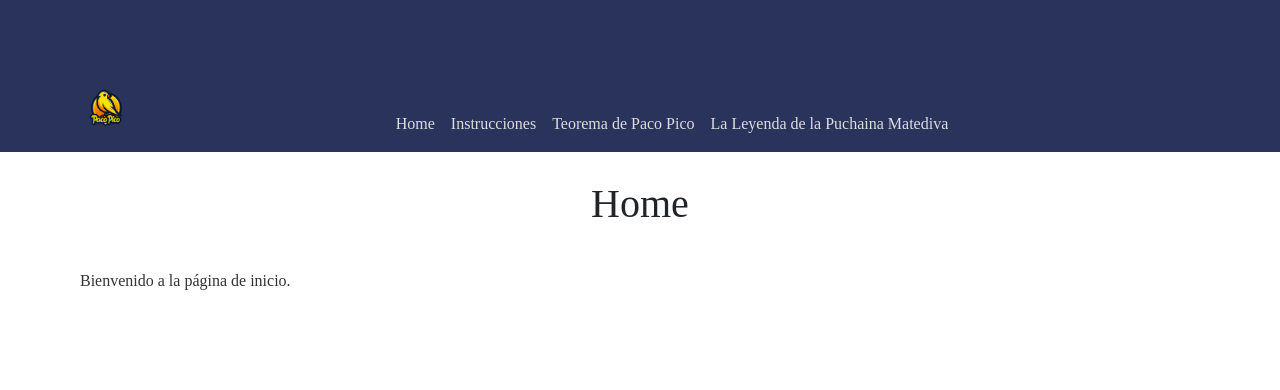
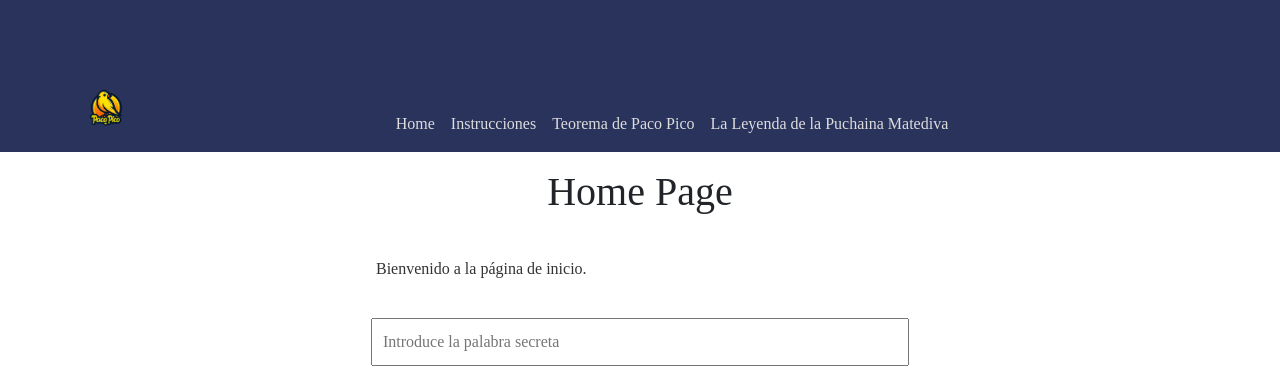
Before and after one commit to cespedino/Yincana_PacoPico, a React (Vite) app: page / in a window 1280 px wide. Shown: the top 390 px of the page. Built offline with nearby package versions, Linux system fonts and the light colour scheme.

Commit message:
cambios en la página home para cambiar de nivel

```diff
--- a/src/index.css
+++ b/src/index.css
@@ -25,14 +25,14 @@ header {
 }
 
 p {
-  margin: 1rem 5rem;
+  margin: 1rem 1rem;
   line-height: 1.6;
   font-family: 'Arial, sans-serif';
   color: #333;
 }
 
 .extra-margin {
-  margin-left: 7rem; /* O cualquier valor que prefieras */
+  margin-left: 2.5rem; /* O cualquier valor que prefieras */
 }
 
 h1 {
@@ -47,7 +47,7 @@ h1 {
 .pag-principales {
   margin-bottom: 10%;
   background-color: white;
-  padding: 20px;
+  padding: 5px;
   border-radius: 10px;
   box-shadow: 0 4px 8px rgba(0, 0, 0, 0.1);
 }
--- a/src/pages/home.jsx
+++ b/src/pages/home.jsx
@@ -1,10 +1,40 @@
-import React from 'react';
+import React, { useState } from 'react';
+import { useNavigate } from 'react-router-dom';
+import '../styles/home.css'
 
 const Home = () => {
+  const [inputValue, setInputValue] = useState('');
+  const [isButtonVisible, setIsButtonVisible] = useState(false);
+  const navigate = useNavigate();
+
+  const handleInputChange = (e) => {
+    setInputValue(e.target.value);
+    if (e.target.value === 'secreta') { // Reemplaza 'secreta' con la palabra secreta que desees
+      setIsButtonVisible(true);
+    } else {
+      setIsButtonVisible(false);
+    }
+  };
+
+  const handleButtonClick = () => {
+    navigate('/services'); // Reemplaza '/next-page' con la ruta de la página a la que deseas navegar
+  };
+
   return (
-    <div>
-      <h1>Home</h1>
+    <div className="page-content">
+      <h1>Home Page</h1>
       <p>Bienvenido a la página de inicio.</p>
+      <input
+        type="text"
+        placeholder="Introduce la palabra secreta"
+        value={inputValue}
+        onChange={handleInputChange}
+      />
+      {isButtonVisible && (
+        <button onClick={handleButtonClick} className="custom-button">
+          Siguiente Página
+        </button>
+      )}
     </div>
   );
 };
--- /dev/null
+++ b/src/styles/home.css
@@ -0,0 +1,29 @@
+.page-content {
+    max-width: 600px;
+    margin: 0 auto;
+    padding: 20px;
+    text-align: center;
+  }
+
+  .custom-button {
+    background-color: #007bff;
+    color: white;
+    border: none;
+    padding: 10px 20px;
+    font-size: 16px;
+    cursor: pointer;
+    border-radius: 5px;
+    margin-top: 20px;
+  }
+
+  .custom-button:hover {
+    background-color: #0056b3;
+  }
+
+  input[type="text"] {
+    padding: 10px;
+    font-size: 16px;
+    margin-top: 20px;
+    width: calc(100% - 22px);
+    box-sizing: border-box;
+  }
```
